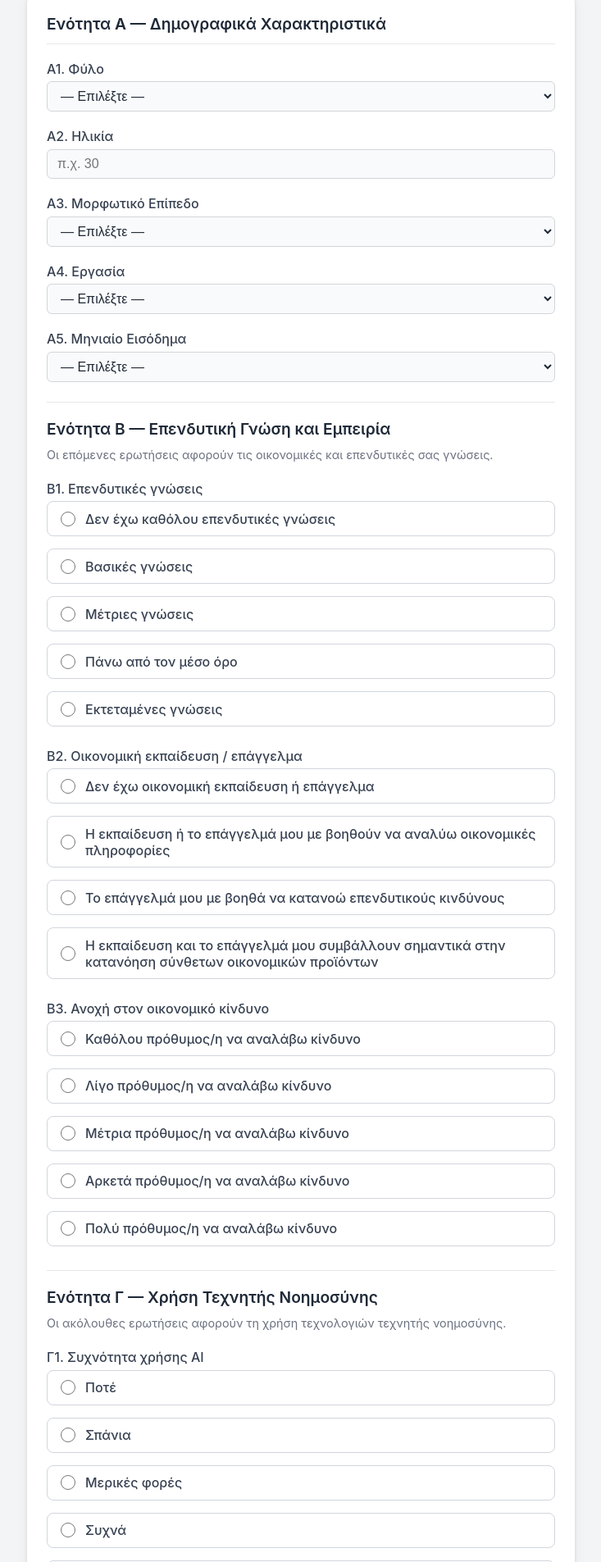
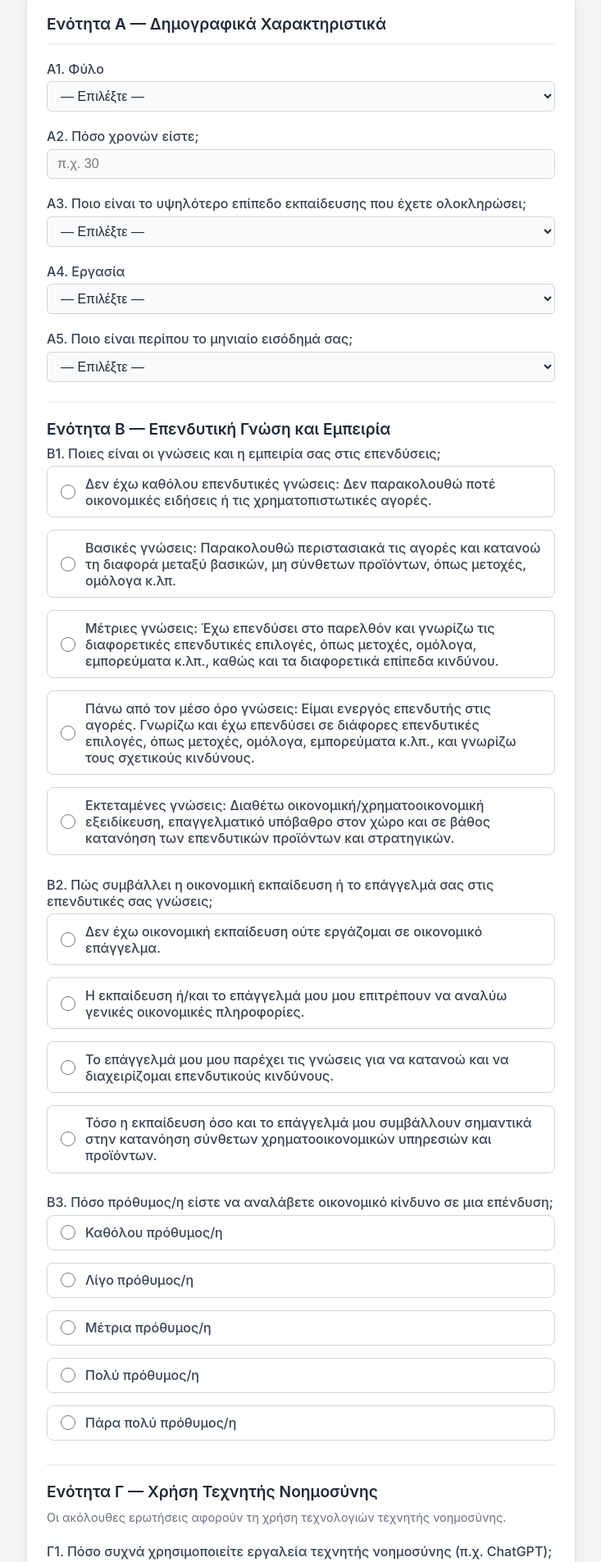
Before and after one commit to zpatergiannaki-ship-it/ai-finance-experiment, a website: page pages/presurvey.html in a window 1280 px wide. Shown: the part 250-2155 px from the top of the page at 82% size, without its empty margins (273-1006 px from the left). Drawn offline with nearby package versions, Linux system fonts and the light colour scheme.

Commit message:
Update presurvey.html

```diff
--- a/pages/presurvey.html
+++ b/pages/presurvey.html
@@ -41,23 +41,23 @@
 
         <!-- A2: Ηλικία -->
         <div class="form-group">
-          <label for="age">A2. Ηλικία</label>
+          <label for="age">A2. Πόσο χρονών είστε;</label>
           <input type="number" id="age" name="age" min="18" max="99" placeholder="π.χ. 30" />
         </div>
 
         <!-- A3: Μορφωτικό Επίπεδο -->
         <div class="form-group">
-          <label for="education">A3. Μορφωτικό Επίπεδο</label>
+          <label for="education">A3. Ποιο είναι το υψηλότερο επίπεδο εκπαίδευσης που έχετε ολοκληρώσει;</label>
           <select id="education" name="education">
             <option value="">— Επιλέξτε —</option>
-            <option value="no_primary">Εγκατέλειψα το Δημοτικό</option>
+            <option value="no_primary">Δεν ολοκλήρωσα το Δημοτικό</option>
             <option value="primary">Απόφοιτος/η Δημοτικού</option>
             <option value="gymnasium">Απόφοιτος/η Γυμνασίου</option>
             <option value="highschool">Απόφοιτος/η Λυκείου</option>
-            <option value="postsecondary">Πτυχιούχοι Μεταδευτεροβάθμιας εκπαίδευσης (ΙΕΚ, Κολλέγια κλπ.)</option>
-            <option value="bachelor">Πτυχιούχοι Πανεπιστημίου (ΑΕΙ, ΤΕΙ, κλπ.)</option>
-            <option value="master">Κάτοχος Μεταπτυχιακού Διπλώματος</option>
-            <option value="phd">Κάτοχος Διδακτορικού</option>
+            <option value="postsecondary"> Μεταδευτεροβάθμια εκπαίδευση (ΙΕΚ, Κολλέγια κλπ.)</option>
+            <option value="bachelor">Πανεπιστημίου (ΑΕΙ, ΤΕΙ, κλπ.)</option>
+            <option value="master">Πανεπιστήμιο </option>
+            <option value="phd">Διδακτορικό</option>
           </select>
         </div>
 
@@ -66,20 +66,20 @@
           <label for="employment">A4. Εργασία</label>
           <select id="employment" name="employment">
             <option value="">— Επιλέξτε —</option>
-            <option value="public_sector">Εργαζόμενος/η στον Δημόσιο Τομέα</option>
+            <option value="public_sector">Δημόσιος υπάλληλος</option>
             <option value="private_sector">Μισθωτός/η στον Ιδιωτικό Τομέα</option>
             <option value="self_employed">Αυτοαπασχολούμενος/η – Ελεύθερος Επαγγελματίας</option>
             <option value="retired">Συνταξιούχος</option>
             <option value="unemployed">Άνεργος/η</option>
             <option value="homemaker">Οικιακά</option>
             <option value="student">Μαθητής/τρια ή Φοιτητής/τρια</option>
-            <option value="other">Άλλη Περίπτωση</option>
+            <option value="other">Άλλο</option>
           </select>
         </div>
 
         <!-- A5: Μηνιαίο Εισόδημα -->
         <div class="form-group">
-          <label for="income">A5. Μηνιαίο Εισόδημα</label>
+          <label for="income">A5. Ποιο είναι περίπου το μηνιαίο εισόδημά σας;</label>
           <select id="income" name="income">
             <option value="">— Επιλέξτε —</option>
             <option value="up_to_500">Έως 500 €</option>
@@ -97,40 +97,39 @@
         <!-- ================================================ -->
         <hr style="border:none;border-top:1px solid #e5e7eb;margin:1.5rem 0 1.25rem;" />
         <h2>Ενότητα Β — Επενδυτική Γνώση και Εμπειρία</h2>
-        <p style="color:#6b7280;font-size:0.9rem;margin-bottom:1.25rem;">Οι επόμενες ερωτήσεις αφορούν τις οικονομικές και επενδυτικές σας γνώσεις.</p>
 
         <!-- Β1: Επενδυτικές γνώσεις -->
         <div class="form-group">
-          <label>Β1. Επενδυτικές γνώσεις</label>
+          <label>Β1. Ποιες είναι οι γνώσεις και η εμπειρία σας στις επενδύσεις;</label>
           <div class="decision-options">
-            <label><input type="radio" name="fin_literacy" value="1" /><span>Δεν έχω καθόλου επενδυτικές γνώσεις</span></label>
-            <label><input type="radio" name="fin_literacy" value="2" /><span>Βασικές γνώσεις</span></label>
-            <label><input type="radio" name="fin_literacy" value="3" /><span>Μέτριες γνώσεις</span></label>
-            <label><input type="radio" name="fin_literacy" value="4" /><span>Πάνω από τον μέσο όρο</span></label>
-            <label><input type="radio" name="fin_literacy" value="5" /><span>Εκτεταμένες γνώσεις</span></label>
+            <label><input type="radio" name="fin_literacy" value="1" /><span>Δεν έχω καθόλου επενδυτικές γνώσεις: Δεν παρακολουθώ ποτέ οικονομικές ειδήσεις ή τις χρηματοπιστωτικές αγορές.</span></label>
+            <label><input type="radio" name="fin_literacy" value="2" /><span>Βασικές γνώσεις: Παρακολουθώ περιστασιακά τις αγορές και κατανοώ τη διαφορά μεταξύ βασικών, μη σύνθετων προϊόντων, όπως μετοχές, ομόλογα κ.λπ.</span></label>
+            <label><input type="radio" name="fin_literacy" value="3" /><span>Μέτριες γνώσεις: Έχω επενδύσει στο παρελθόν και γνωρίζω τις διαφορετικές επενδυτικές επιλογές, όπως μετοχές, ομόλογα, εμπορεύματα κ.λπ., καθώς και τα διαφορετικά επίπεδα κινδύνου.</span></label>
+            <label><input type="radio" name="fin_literacy" value="4" /><span>Πάνω από τον μέσο όρο γνώσεις: Είμαι ενεργός επενδυτής στις αγορές. Γνωρίζω και έχω επενδύσει σε διάφορες επενδυτικές επιλογές, όπως μετοχές, ομόλογα, εμπορεύματα κ.λπ., και γνωρίζω τους σχετικούς κινδύνους.</span></label>
+            <label><input type="radio" name="fin_literacy" value="5" /><span>Εκτεταμένες γνώσεις: Διαθέτω οικονομική/χρηματοοικονομική εξειδίκευση, επαγγελματικό υπόβαθρο στον χώρο και σε βάθος κατανόηση των επενδυτικών προϊόντων και στρατηγικών.</span></label>
           </div>
         </div>
 
         <!-- Β2: Οικονομική εκπαίδευση / επάγγελμα -->
         <div class="form-group">
-          <label>Β2. Οικονομική εκπαίδευση / επάγγελμα</label>
+          <label>Β2. Πώς συμβάλλει η οικονομική εκπαίδευση ή το επάγγελμά σας στις επενδυτικές σας γνώσεις;</label>
           <div class="decision-options">
-            <label><input type="radio" name="fin_education" value="1" /><span>Δεν έχω οικονομική εκπαίδευση ή επάγγελμα</span></label>
-            <label><input type="radio" name="fin_education" value="2" /><span>Η εκπαίδευση ή το επάγγελμά μου με βοηθούν να αναλύω οικονομικές πληροφορίες</span></label>
-            <label><input type="radio" name="fin_education" value="3" /><span>Το επάγγελμά μου με βοηθά να κατανοώ επενδυτικούς κινδύνους</span></label>
-            <label><input type="radio" name="fin_education" value="4" /><span>Η εκπαίδευση και το επάγγελμά μου συμβάλλουν σημαντικά στην κατανόηση σύνθετων οικονομικών προϊόντων</span></label>
+            <label><input type="radio" name="fin_education" value="1" /><span>Δεν έχω οικονομική εκπαίδευση ούτε εργάζομαι σε οικονομικό επάγγελμα.</span></label>
+            <label><input type="radio" name="fin_education" value="2" /><span>Η εκπαίδευση ή/και το επάγγελμά μου μου επιτρέπουν να αναλύω γενικές οικονομικές πληροφορίες.</span></label>
+            <label><input type="radio" name="fin_education" value="3" /><span>Το επάγγελμά μου μου παρέχει τις γνώσεις για να κατανοώ και να διαχειρίζομαι επενδυτικούς κινδύνους.</span></label>
+            <label><input type="radio" name="fin_education" value="4" /><span>Τόσο η εκπαίδευση όσο και το επάγγελμά μου συμβάλλουν σημαντικά στην κατανόηση σύνθετων χρηματοοικονομικών υπηρεσιών και προϊόντων.</span></label>
           </div>
         </div>
 
         <!-- Β3: Ανοχή στον οικονομικό κίνδυνο -->
         <div class="form-group">
-          <label>Β3. Ανοχή στον οικονομικό κίνδυνο</label>
+          <label>Β3. Πόσο πρόθυμος/η είστε να αναλάβετε οικονομικό κίνδυνο σε μια επένδυση;</label>
           <div class="decision-options">
-            <label><input type="radio" name="risk_tolerance" value="1" /><span>Καθόλου πρόθυμος/η να αναλάβω κίνδυνο</span></label>
-            <label><input type="radio" name="risk_tolerance" value="2" /><span>Λίγο πρόθυμος/η να αναλάβω κίνδυνο</span></label>
-            <label><input type="radio" name="risk_tolerance" value="3" /><span>Μέτρια πρόθυμος/η να αναλάβω κίνδυνο</span></label>
-            <label><input type="radio" name="risk_tolerance" value="4" /><span>Αρκετά πρόθυμος/η να αναλάβω κίνδυνο</span></label>
-            <label><input type="radio" name="risk_tolerance" value="5" /><span>Πολύ πρόθυμος/η να αναλάβω κίνδυνο</span></label>
+            <label><input type="radio" name="risk_tolerance" value="1" /><span>Καθόλου πρόθυμος/η</span></label>
+            <label><input type="radio" name="risk_tolerance" value="2" /><span>Λίγο πρόθυμος/η</span></label>
+            <label><input type="radio" name="risk_tolerance" value="3" /><span>Μέτρια πρόθυμος/η</span></label>
+            <label><input type="radio" name="risk_tolerance" value="4" /><span>Πολύ πρόθυμος/η</span></label>
+            <label><input type="radio" name="risk_tolerance" value="5" /><span>Πάρα πολύ πρόθυμος/η</span></label>
           </div>
         </div>
 
@@ -143,7 +142,7 @@
 
         <!-- Γ1: Συχνότητα χρήσης AI -->
         <div class="form-group">
-          <label>Γ1. Συχνότητα χρήσης AI</label>
+          <label>Γ1. Πόσο συχνά χρησιμοποιείτε εργαλεία τεχνητής νοημοσύνης (π.χ. ChatGPT);</label>
           <div class="decision-options">
             <label><input type="radio" name="ai_experience" value="1" /><span>Ποτέ</span></label>
             <label><input type="radio" name="ai_experience" value="2" /><span>Σπάνια</span></label>
@@ -155,7 +154,7 @@
 
         <!-- Γ2: Εμπιστοσύνη σε AI — Likert 1–7 -->
         <div class="likert-group" id="group-tech_trust">
-          <span class="likert-label">Γ2. Εμπιστοσύνη σε AI</span>
+          <span class="likert-label">Γ2. Πόσο εμπιστεύεστε τις απαντήσεις που δίνει η τεχνητή νοημοσύνη;</span>
           <div class="likert-options">
             <label><input type="radio" name="tech_trust" value="1" /><span>1</span></label>
             <label><input type="radio" name="tech_trust" value="2" /><span>2</span></label>
@@ -170,7 +169,7 @@
 
         <!-- Γ3: Χρήση AI για οικονομικές αποφάσεις -->
         <div class="form-group">
-          <label>Γ3. Χρήση AI για οικονομικές αποφάσεις</label>
+          <label>Γ3. Πόσο πιθανό είναι να χρησιμοποιούσατε τεχνητή νοημοσύνη για οικονομικές ή επενδυτικές αποφάσεις;</label>
           <div class="decision-options">
             <label><input type="radio" name="ai_finance_use" value="1" /><span>��αθόλου πιθανό</span></label>
             <label><input type="radio" name="ai_finance_use" value="2" /><span>Λίγο πιθανό</span></label>
```
